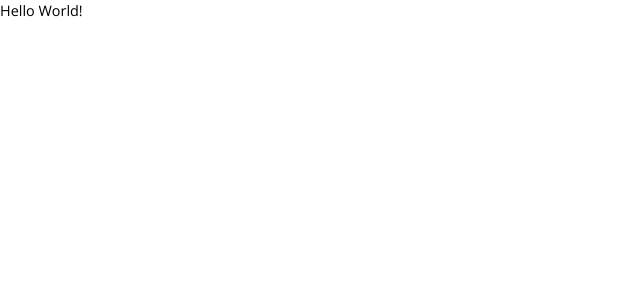
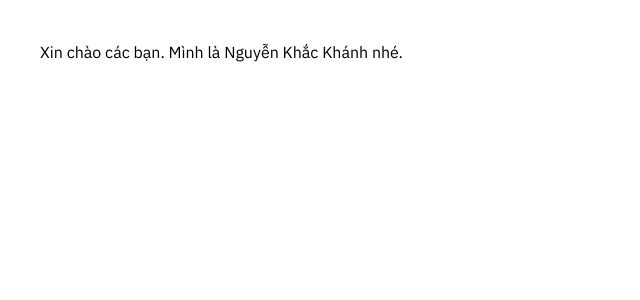
Before and after one commit to encacap/baolocre_dashboard, a React (Create React App) app: page / in a window 1280 px wide. Shown: the top 300 px of the page, without its empty margins (0-640 px from the left). Built offline with nearby package versions, Linux system fonts and the light colour scheme.

Commit message:
Change to use IPM Plex Sans font

```diff
--- a/public/index.html
+++ b/public/index.html
@@ -25,7 +25,7 @@
         <link rel="preconnect" href="https://fonts.googleapis.com" />
         <link rel="preconnect" href="https://fonts.gstatic.com" crossorigin />
         <link
-            href="https://fonts.googleapis.com/css2?family=Open+Sans:ital,wght@0,300;0,400;0,500;0,600;0,700;1,300;1,400;1,500;1,600;1,700&display=swap"
+            href="https://fonts.googleapis.com/css2?family=IBM+Plex+Sans:wght@300;400&family=Quicksand:wght@300;400&display=swap"
             rel="stylesheet"
         />
         <title>Encacap App</title>
--- a/src/App.tsx
+++ b/src/App.tsx
@@ -1,5 +1,5 @@
 const App = () => {
-    return <div>Hello World!</div>;
+    return <div className="p-10">Xin chào các bạn. Mình là Nguyễn Khắc Khánh nhé.</div>;
 };
 
 export default App;
--- a/src/index.scss
+++ b/src/index.scss
@@ -3,5 +3,5 @@
 @tailwind utilities;
 
 * {
-    @apply font-sans text-base;
+    @apply font-plex-sans;
 }
--- a/tailwind.config.js
+++ b/tailwind.config.js
@@ -5,10 +5,10 @@ module.exports = {
     theme: {
         extend: {
             fontFamily: {
-                sans: ["Open Sans", ...defaultTheme.fontFamily.sans],
+                "plex-sans": ["IBM Plex Sans", ...defaultTheme.fontFamily.sans],
             },
             fontSize: {
-                base: "0.95rem",
+                base: "1rem",
             },
         },
     },
```
